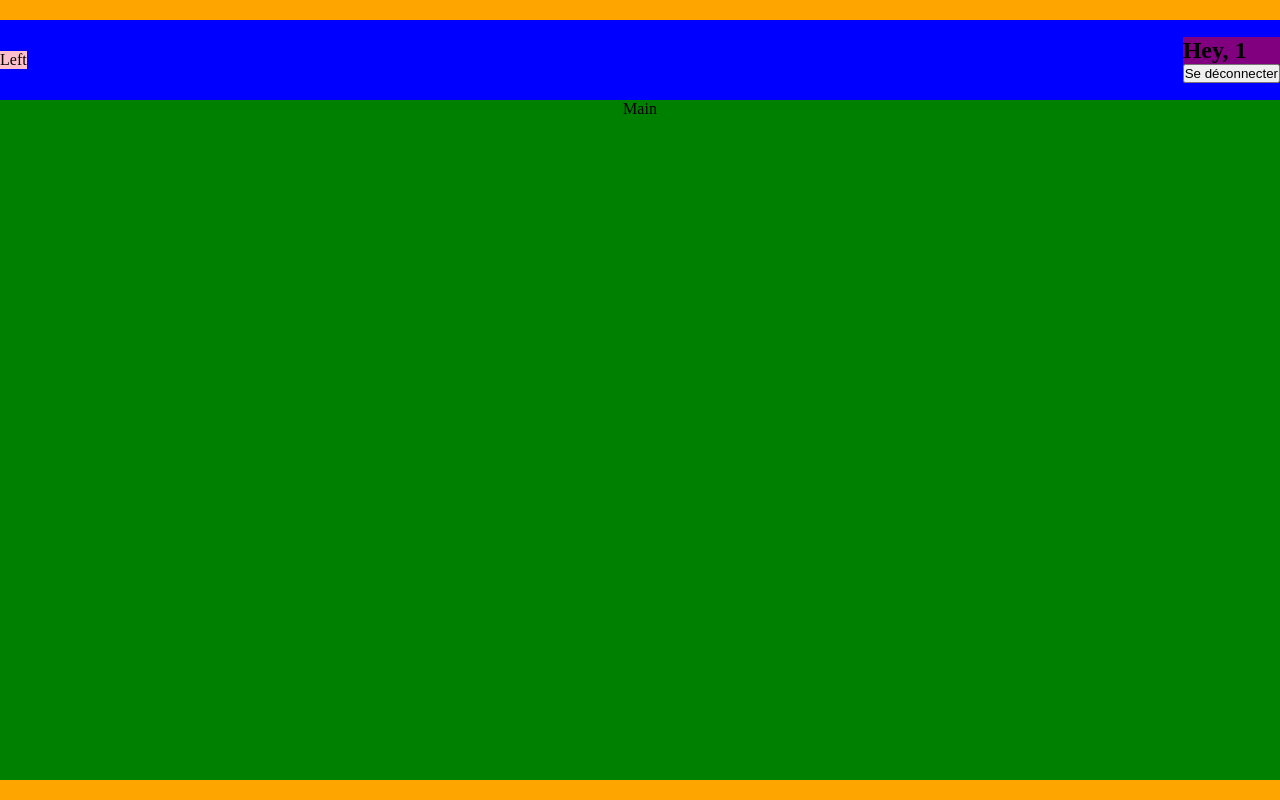
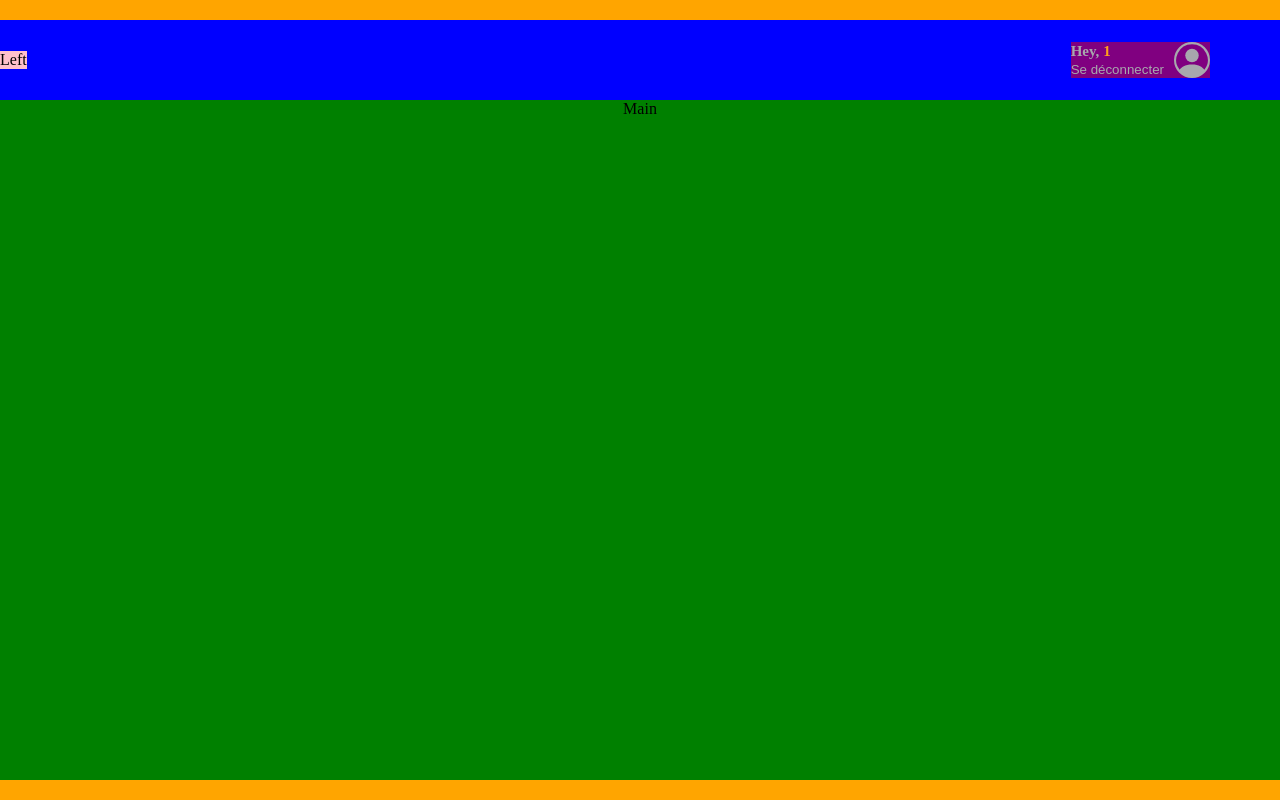
Before and after one commit to Mart95Dev/burger, a React (Create React App) app: page /order/1 in a window 1280 px wide. Built offline with nearby package versions, Linux system fonts and the light colour scheme.

Commit message:
🚧 F04 : ORDER > Navbar > remove and update code

```diff
--- a/src/components/pages/order/Navbar.js
+++ b/src/components/pages/order/Navbar.js
@@ -1,27 +1,16 @@
 import React from "react";
 import styled from "styled-components";
-import { Link, useParams } from "react-router-dom";
-// import RightSide from "./RightSide";
+import RightSide from "./RightSide";
 // import LeftSide from "./LeftSide";
 
 export default function Navbar() {
-  //
-  const { username } = useParams();
-  //
   return (
     <NavbarStyled>
       <div className="left-side">Left</div>
-      <div className="right-side">
-        <h1>
-          Hey, <span className="username">{username}</span>
-        </h1>
-        <Link to="/">
-          <button>Se déconnecter</button>
-        </Link>
-      </div>
+      <RightSide />
 
       {/* <LeftSide />
-      <RightSide /> */}
+       */}
     </NavbarStyled>
   );
 }
@@ -39,7 +28,4 @@ const NavbarStyled = styled.nav`
   .left-side {
     background: pink;
   }
-  .right-side {
-    background: purple;
-  }
 `;
```
